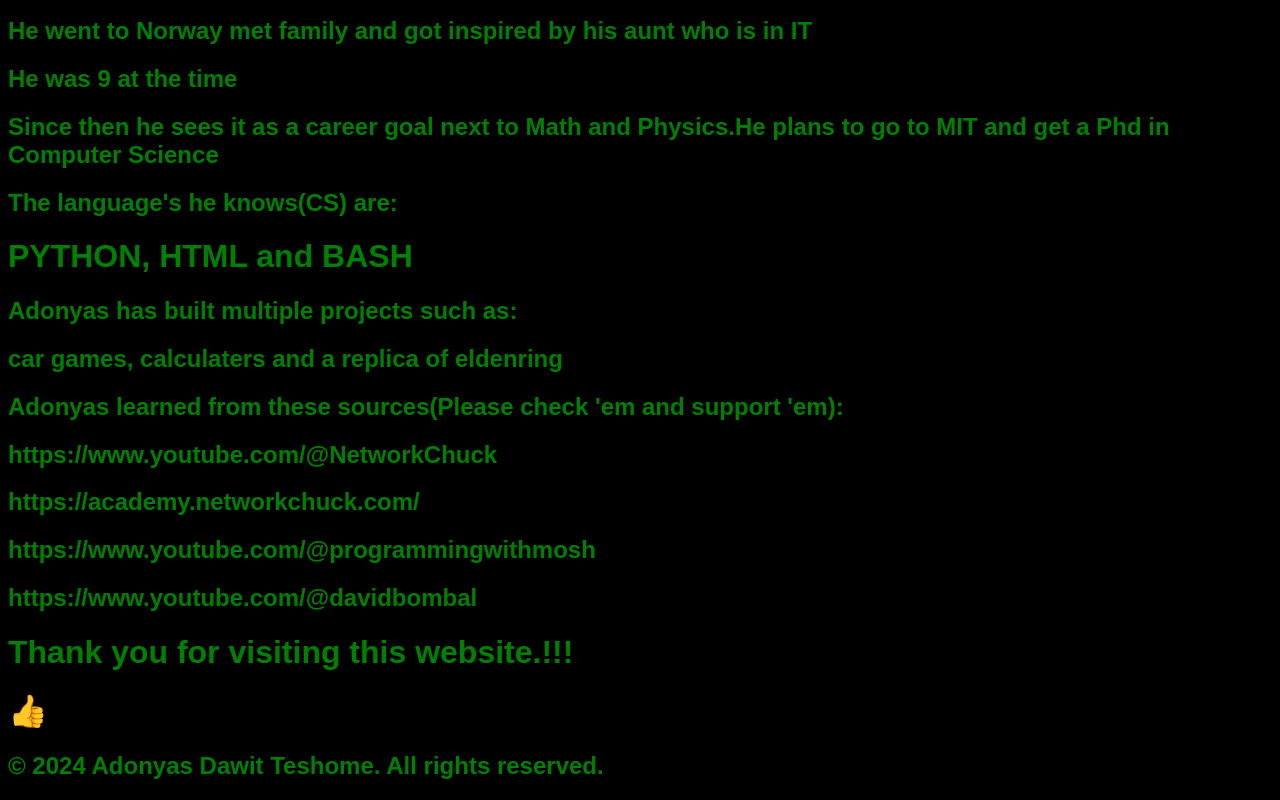
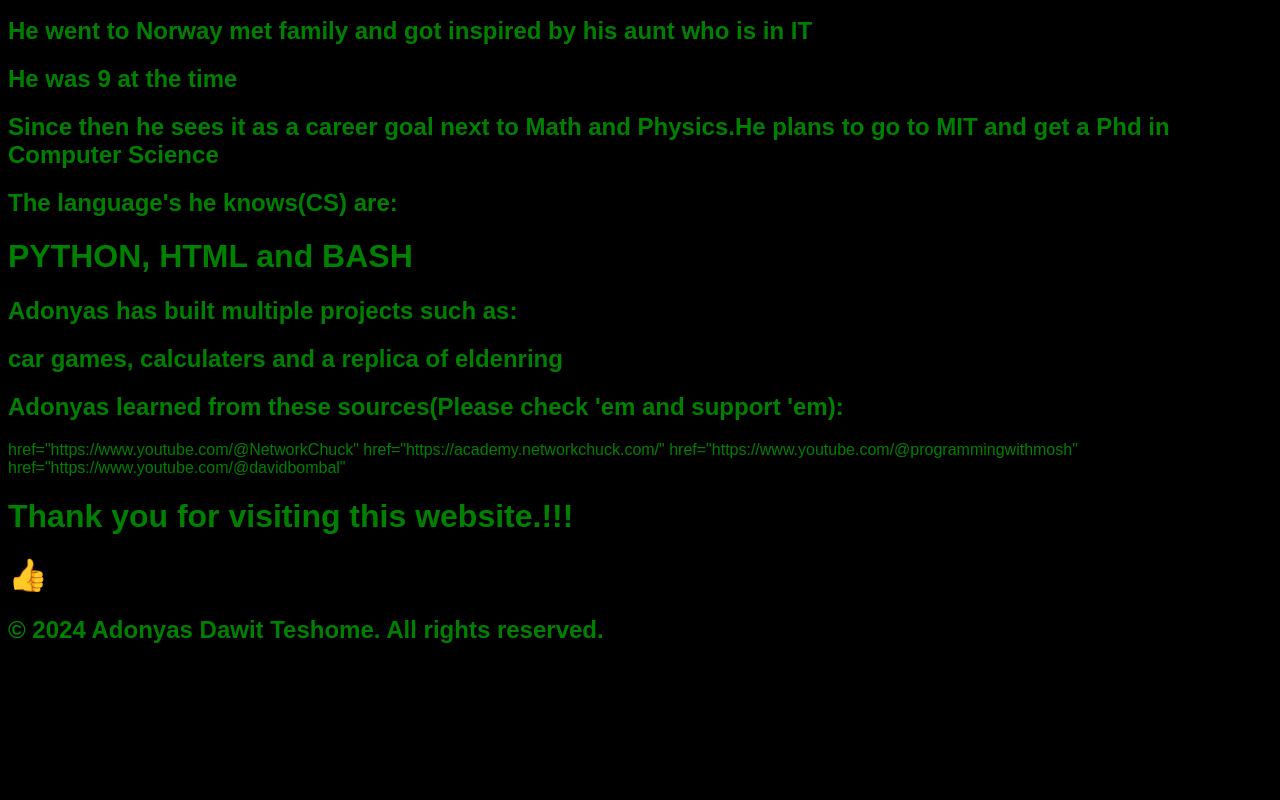
Before and after one commit to adonyasdaw/index.html, a plain HTML site: page index.html in a window 1280 px wide. Shown: the part 720-1520 px from the top of the page. After the commit the page ends 1384 px from the top, so only its background shows below. Drawn offline with Linux system fonts and the light colour scheme.

Commit message:
index.html

```diff
--- a/index.html
+++ b/index.html
@@ -61,10 +61,10 @@
 
     <h2>Adonyas learned from these sources(Please check 'em and support 'em):</h2>
 
-    <h2>https://www.youtube.com/@NetworkChuck</h2>
-    <h2>https://academy.networkchuck.com/</h2>
-    <h2>https://www.youtube.com/@programmingwithmosh</h2>
-    <h2>https://www.youtube.com/@davidbombal</h2>
+    <a>href="https://www.youtube.com/@NetworkChuck"</a>
+    <a>href="https://academy.networkchuck.com/"</a>
+    <a>href="https://www.youtube.com/@programmingwithmosh"</a>
+    <a>href="https://www.youtube.com/@davidbombal"</a>
 
 
 
```
